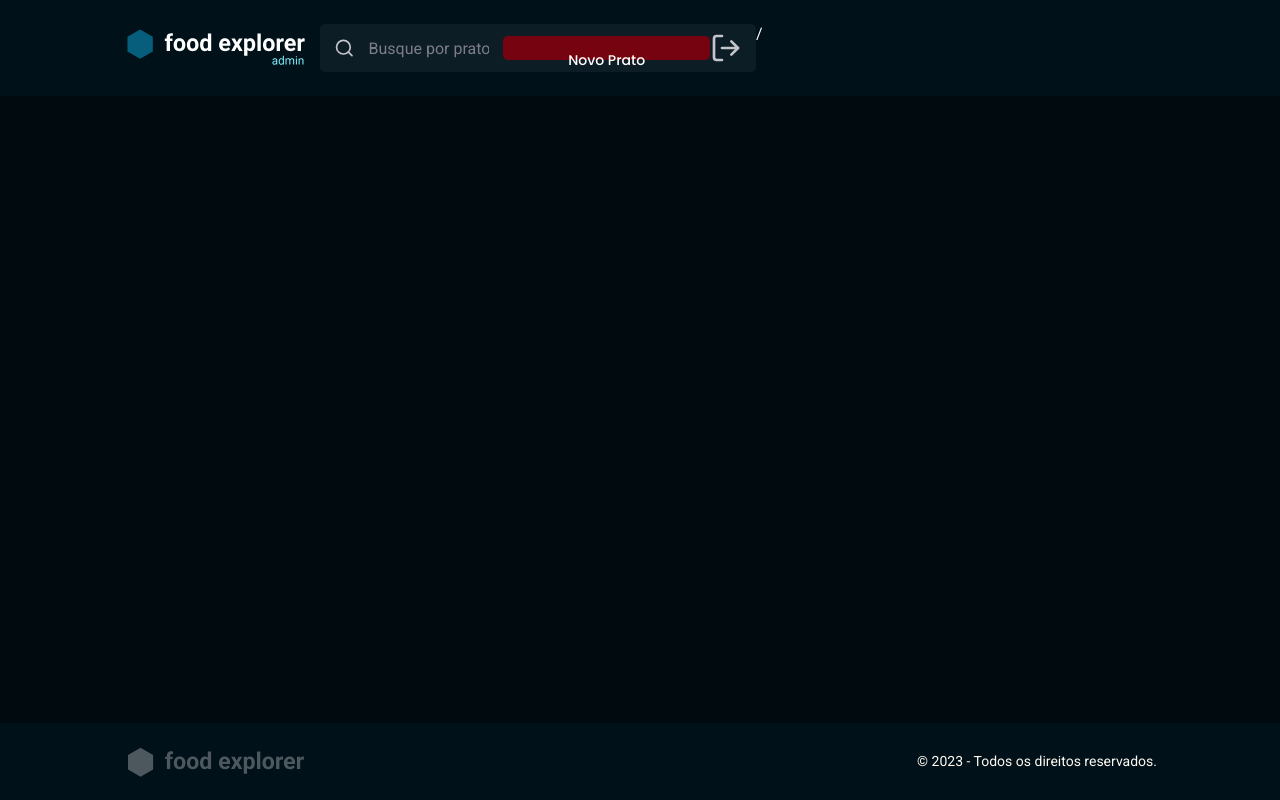
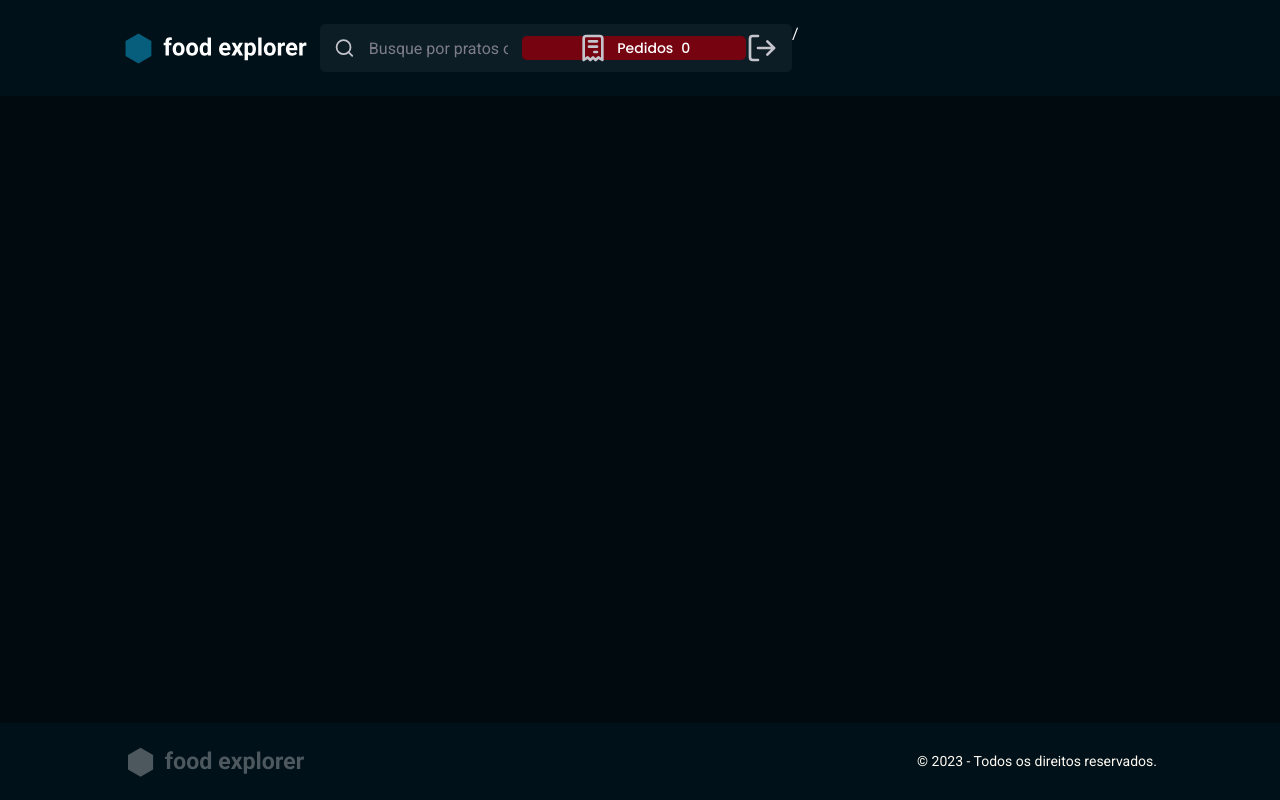
Before and after one commit to mthflashice/food-explorer-frontend, a React (Vite) app in the folder food-explorer/: page / in a window 1280 px wide. Built offline with nearby package versions, Linux system fonts and the light colour scheme.

Commit message:
customer Button| Header | Home

```diff
--- a/food-explorer/src/components/Button/index.jsx
+++ b/food-explorer/src/components/Button/index.jsx
@@ -1,13 +1,16 @@
 import {Container} from './styles'
+import {TbReceipt} from 'react-icons/tb'
 
-export function Button({title, loading=false, ...rest}){
+export function Button({title, loading=false,isCustomer, ...rest}){
     return(
         <Container
             type= 'button'
             disabled={loading}
             {...rest}
             >
+             {isCustomer &&  <TbReceipt size={32}/>}
              {loading? 'carregando':title}
+             {isCustomer && <span>{rest.orderCount}</span>}
         </Container>
     );
 };
--- a/food-explorer/src/components/Button/styles.js
+++ b/food-explorer/src/components/Button/styles.js
@@ -4,6 +4,11 @@ export const Container = styled.button`
     width: 100%;
     background-color:${({ theme }) => theme.COLORS.DARK_RED} ;
     color: ${({ theme }) => theme.COLORS.WHITE};
+
+    display: flex;
+    align-items: center;
+    justify-content: center;
+    gap: 8px;
 
     border:0;
     padding: 12px 32px;
--- a/food-explorer/src/components/Header/index.jsx
+++ b/food-explorer/src/components/Header/index.jsx
@@ -21,7 +21,11 @@ export function Header({isAdmin}){
                 icon = {FiSearch}
                 />
 
-                <Button title ='Novo Prato'/>
+                {isAdmin?
+                <Button title ='Novo Prato'/>:
+                <Button title='Pedidos' isCustomer orderCount={0}/>
+                }
+
 
                 <Logout>
                     <FiLogOut/>
--- a/food-explorer/src/pages/Home/index.jsx
+++ b/food-explorer/src/pages/Home/index.jsx
@@ -5,7 +5,7 @@ import { Footer } from '../../components/Footer'
 export function Home (){
     return(
         <Container>
-            <Header isAdmin/>
+            <Header />
 
             <Footer/>
         </Container>
```
